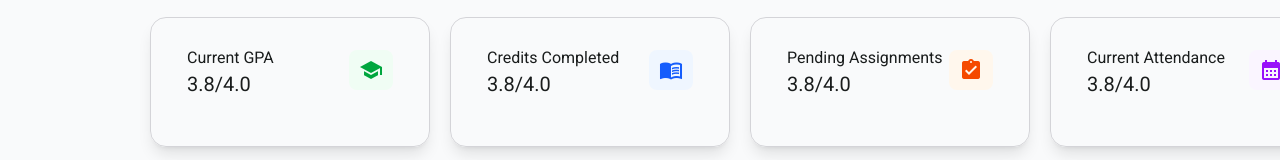
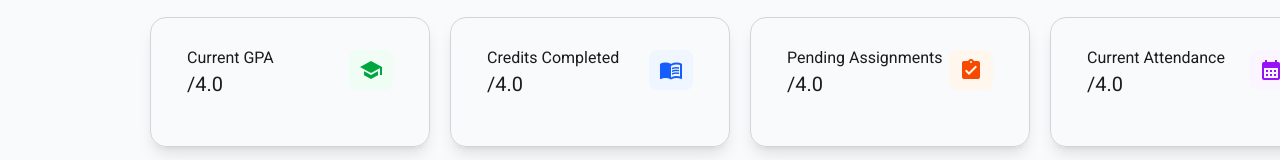
Before and after one commit to aayush-506/Angular, an Angular app in the folder Student-Dashboard/: page / in a window 1280 px wide. Shown: the part 171-331 px from the top of the page. Built offline with nearby package versions, Linux system fonts and the light colour scheme; no server answers.

Commit message:
Input GPA from grades component

```diff
--- a/Student-Dashboard/src/app/components/small-card-dashboard/small-card-dashboard.html
+++ b/Student-Dashboard/src/app/components/small-card-dashboard/small-card-dashboard.html
@@ -1,7 +1,7 @@
 <div class="h-[130px] w-[280px] border border-zinc-300 rounded-2xl flex px-9 justify-between shadow-lg hover:shadow-xl mt-7">
     <div>
         <h1 class="pt-7 text-md">{{smallCard.title}}</h1>
-        <h1 class="text-xl">3.8/4.0</h1>
+        <h1 class="text-xl">{{gpa | async}}/4.0</h1>
     </div>
     <div [ngStyle]="{'background-color':smallCard.iconBg}" class="mt-8 h-10 w-11 rounded-lg flex justify-center items-center">
         <mat-icon [ngStyle]="{'color':smallCard.iconColor}">{{smallCard.icon}}</mat-icon>
--- a/Student-Dashboard/src/app/components/small-card-dashboard/small-card-dashboard.ts
+++ b/Student-Dashboard/src/app/components/small-card-dashboard/small-card-dashboard.ts
@@ -1,9 +1,11 @@
 import {ChangeDetectionStrategy, Component, Input} from '@angular/core';
 import { MatModule } from '../../appModules/mat-module';
 import { CommonModule } from '@angular/common';
+import { Observable } from 'rxjs';
 
 @Component({
   selector: 'app-small-card-dashboard',
+  standalone: true,
   imports: [MatModule,CommonModule],
   templateUrl: './small-card-dashboard.html',
   styleUrl: './small-card-dashboard.scss',
@@ -16,4 +18,6 @@ export class SmallCardDashboard {
     iconColor: string;
     iconBg: string;
   };
+@Input() gpa!: Observable<number>;
+
 }
```
